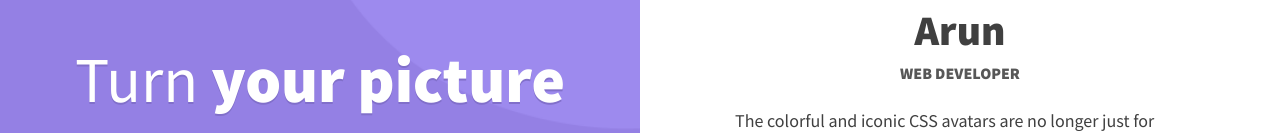
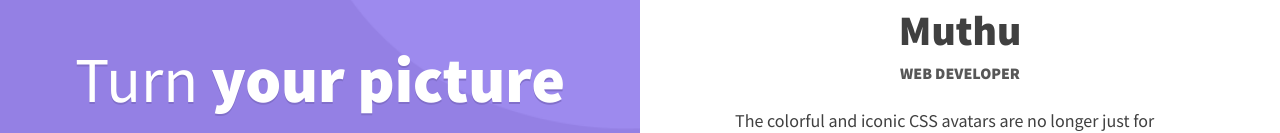
Before and after one commit to Muthu-Mari-G/blog-site, a plain HTML site: page index.html in a window 1280 px wide. Shown: the part 230-363 px from the top of the page. Drawn offline with Linux system fonts and the light colour scheme.

Commit message:
Update index.html

```diff
--- a/index.html
+++ b/index.html
@@ -15,7 +15,7 @@
 
         <main class="main-content">
             <img class="img-main" src="https://cdn.pixabay.com/photo/2024/03/15/19/51/ai-generated-8635685_1280.png" alt="My CSS avatar.">
-            <h2>Arun</h2>
+            <h2>Muthu</h2>
             <span class="subheading">Web Developer</span>
 
             <p>The colorful and iconic CSS avatars are no longer just for members of the CSS team and its Avengers-caliber group of code reviewers. You can CSSfy your photo today!</p>
```
